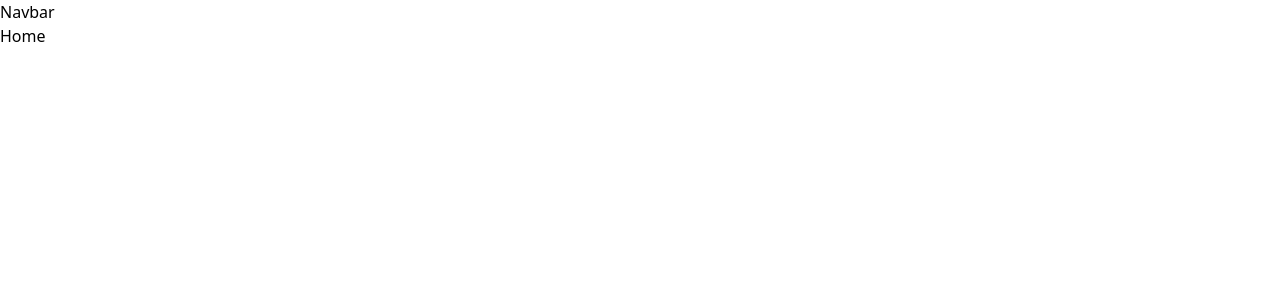
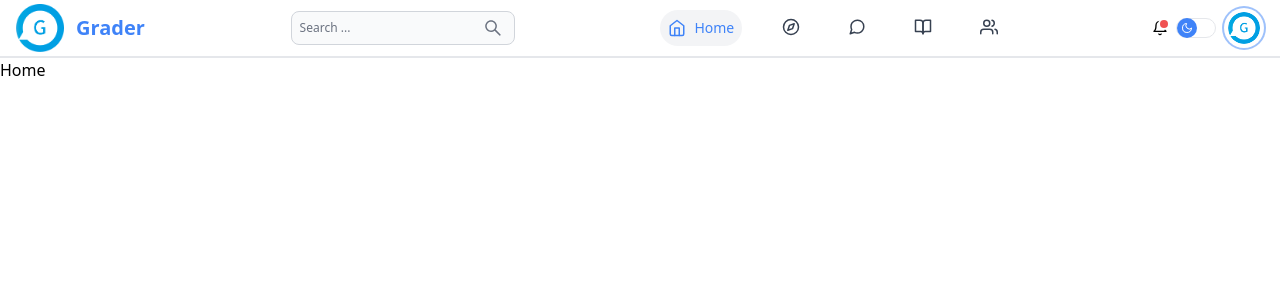
Before and after one commit to EriGaddiel/Grader, a React (Create React App) app in the folder client/: page / in a window 1280 px wide. Shown: the top 300 px of the page. Built offline with nearby package versions, Linux system fonts and the light colour scheme.

Commit message:
Navbar Ui

```diff
--- a/client/src/App.js
+++ b/client/src/App.js
@@ -3,7 +3,7 @@ import { BrowserRouter as Router, Routes, Route, useLocation } from 'react-route
 import Home from './Pages/Home'
 import SignUp from './Pages/SignUp'
 import Login from './Pages/Login'
-import Navbar from './Components/Navbar'
+import NavBar from './Components/Navbar'
 
 function App() {
 
@@ -20,7 +20,7 @@ const Main = () => {
   const showNavbar = !['/login', '/sign-up'].includes(path.pathname)
   return (
     <>
-      {showNavbar && <Navbar />}
+      {showNavbar && <NavBar />}
       <Routes>
         <Route path="/" element={<Home/>} />
         <Route path="/sign-up" element={<SignUp/>} />
--- /dev/null
+++ b/client/src/Components/MenuDropDown.jsx
@@ -0,0 +1,14 @@
+import React from 'react'
+import { Link } from 'react-router-dom'
+import { Avatar } from 'flowbite-react'
+import Logo from '../Assets/Logo/Logo.png'
+
+function MenuDropDown() {
+  return (
+    <div>
+
+    </div>
+  )
+}
+
+export default MenuDropDown
--- a/client/src/Components/Navbar.jsx
+++ b/client/src/Components/Navbar.jsx
@@ -1,9 +1,92 @@
-import React from 'react'
+import React, {useState} from 'react'
+import { Link } from 'react-router-dom'
+import { Navbar, Avatar, Button, TextInput} from 'flowbite-react'
 
-function Navbar() {
+// Icons
+import {FiBell, FiMoon, FiHome,FiCompass,FiMessageCircle,FiBookOpen,FiUsers} from 'react-icons/fi'
+import { AiOutlineSearch } from 'react-icons/ai'
+
+import { motion } from 'framer-motion'
+
+import Logo from '../Assets/Logo/Logo.png'
+
+function NavBar() {
+  const [activeLink, setActiveLink] = useState('/')
+
+  const links = [
+    { path: '/', label: 'Home', icon: <FiHome className='text-lg' /> },
+    { path: '/explore', label: 'Explore', icon: <FiCompass className='text-lg' /> },
+    { path: '/chats', label: 'Chats', icon: <FiMessageCircle className='text-lg' /> },
+    { path: '/repository', label: 'Repository', icon: <FiBookOpen className='text-lg' /> },
+    { path: '/group', label: 'Groups', icon: <FiUsers className='text-lg' /> },
+  ]
+
   return (
-    <div>Navbar</div>
+    <Navbar className='border-b-2 p-1' fluid>
+
+      {/* Logo */}
+      <Navbar.Brand>
+        <Link to='/' className='flex'>
+          <img src={Logo} className="mr-3 h-8 sm:h-12" alt="Grader logo"/>
+          <span className="self-center whitespace-nowrap text-xl font-semibold text-blue-500">Grader</span>
+        </Link>
+      </Navbar.Brand>
+
+      {/* Search Bar */}
+      <TextInput type='text' placeholder='Search ...'  rightIcon={AiOutlineSearch} sizing='sm'/>
+
+      <div className='relative flex items-center gap-2 md:order-2'>
+          <div className="relative">
+              <FiBell />
+              <span className="absolute top-0 right-0 block w-2 h-2 bg-red-500 rounded-full ring-2 ring-white" />
+          </div>
+          <Button className='w-10 h-5 flex flex-col items-end' color='gray' bordered pill>
+              <FiMoon className='bg-blue-500 p-1 text-xl rounded-2xl text-white' />
+          </Button>
+          <Avatar img={Logo} alt="user" rounded bordered color="blue" />
+          {/* <Navbar.Toggle/> */}
+     </div>
+
+      {/* Menu Items */}
+      <Navbar.Collapse>
+      {links.map((link) => (
+        <Navbar.Link key={link.path} className="relative">
+          <Link
+            to={link.path}
+            className={`flex items-center justify-center p-2 transition-colors duration-500 ${
+              activeLink === link.path ? 'text-blue-500 bg-gray-100 rounded-full' : 'text-gray-700'
+            }`}
+            onClick={() => setActiveLink(link.path)} // Update active link on click
+          >
+            {link.icon}
+
+            {activeLink === link.path && (
+              <motion.span
+                className="ml-2 whitespace-nowrap"
+                initial={{ opacity: 0, x: 10 }}
+                animate={{
+                  opacity: 1,
+                  x: 0,
+                  transition: { duration: 0.5 },
+                }}
+                exit={{
+                  opacity: 0,
+                  x: -10,
+                  transition: { duration: 0.5 },
+                }}
+              >
+                {link.label}
+              </motion.span>
+            )}
+          </Link>
+        </Navbar.Link>
+      ))}
+    </Navbar.Collapse>
+
+
+      {/* <MenuDropDown/> */}
+    </Navbar>
   )
 }
 
-export default Navbar
+export default NavBar
--- a/client/src/Pages/Login.jsx
+++ b/client/src/Pages/Login.jsx
@@ -29,7 +29,6 @@ function Login() {
       setErrorMessage(null)
 
       const res = await axios.post('http://localhost:5000/api/auth/login', formData)
-      console.log(res)
 
       if (res.status === 200) {
         setLoading(false)
```
Also changed, not shown: client/src/Assets/Logo/Logo.png (added).
